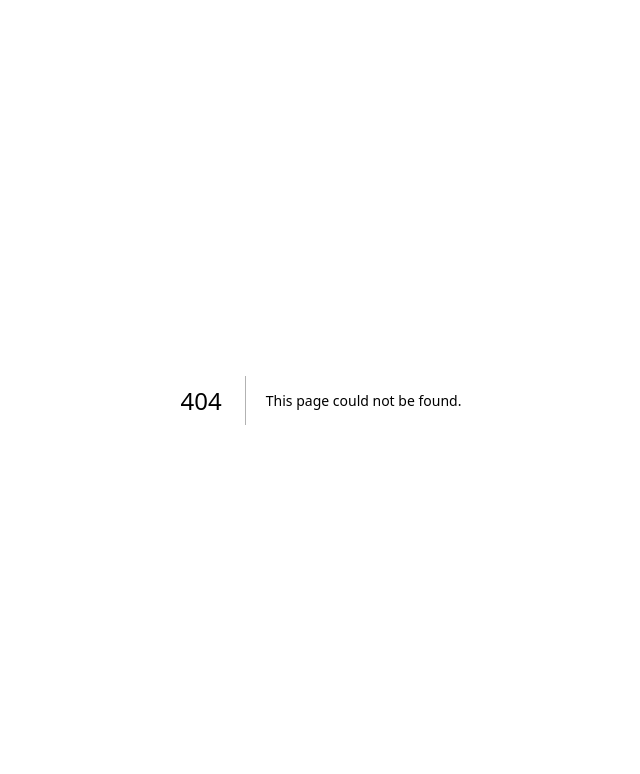
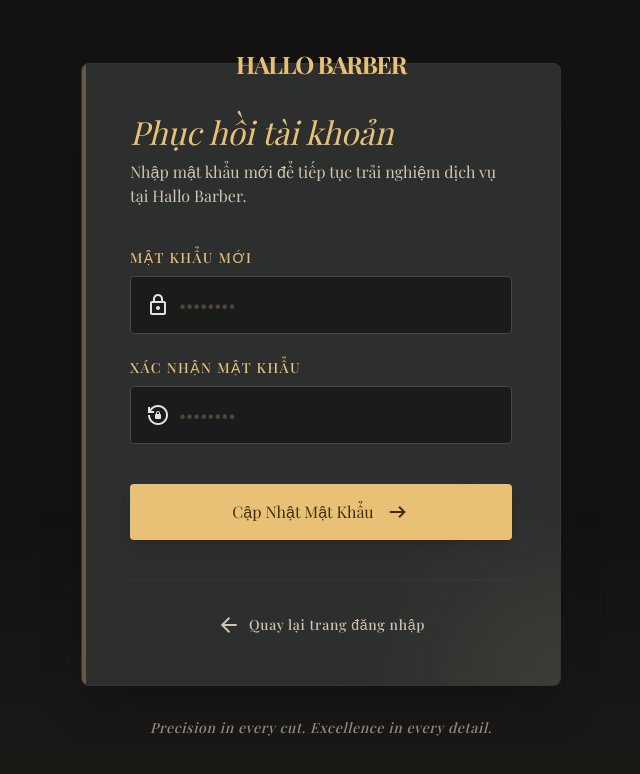
Before and after one commit to SonNHHE171238/Hallo-BarberShop-System, a Next.js app in the folder frontend/: page /reset-password in a window 1280 px wide. Before the commit this address had no page. Shown: the top 774 px of the page, without its empty margins (319-959 px from the left). Built offline with nearby package versions, Linux system fonts and the light colour scheme; a web font is replaced by a local one.

Commit message:
update resetpassword page

```diff
--- /dev/null
+++ b/frontend/src/app/reset-password/page.jsx
@@ -0,0 +1,10 @@
+export const metadata = {
+  title: 'Đặt Lại Mật Khẩu - HALLO BARBER',
+  description: 'Khôi phục mật khẩu tài khoản khách hàng',
+};
+
+import ResetPasswordPage from '@/page/auth/ResetPasswordPage';
+
+export default function Page() {
+  return <ResetPasswordPage />;
+}
--- /dev/null
+++ b/frontend/src/page/auth/ResetPasswordPage.jsx
@@ -0,0 +1,187 @@
+"use client";
+
+import React, { useState } from 'react';
+import Link from 'next/link';
+
+export default function ResetPasswordPage() {
+  const [newPassword, setNewPassword] = useState('');
+  const [confirmPassword, setConfirmPassword] = useState('');
+  const [status, setStatus] = useState('idle'); // 'idle', 'loading', 'success'
+  const [error, setError] = useState('');
+
+  const handleSubmit = (e) => {
+    e.preventDefault();
+    setError('');
+
+    if (newPassword !== confirmPassword) {
+      setError('Mật khẩu xác nhận không khớp. Vui lòng kiểm tra lại.');
+      return;
+    }
+
+    if (newPassword.length < 6) {
+      setError('Mật khẩu phải chứa ít nhất 6 ký tự.');
+      return;
+    }
+
+    setStatus('loading');
+
+    // Simulate API call
+    setTimeout(() => {
+      setStatus('success');
+    }, 1500);
+  };
+
+  return (
+    <div className="bg-surface-obsidian text-on-surface font-body-md overflow-x-hidden selection:bg-primary selection:text-on-primary">
+      <div className="relative min-h-screen flex items-center justify-center overflow-hidden p-4">
+
+        {/* Background Gradients */}
+        <div className="absolute inset-0 z-0 pointer-events-none">
+          <div className="absolute inset-0 bg-gradient-to-t from-surface-obsidian via-transparent to-surface-obsidian"></div>
+        </div>
+
+        {/* Brand Header */}
+        <div className="absolute top-12 left-1/2 -translate-x-1/2 z-20">
+          <Link href="/">
+            <h1 className="text-headline-md font-bold tracking-tighter text-primary uppercase">
+              HALLO BARBER
+            </h1>
+          </Link>
+        </div>
+
+        {/* Main Content Area */}
+        <main className="relative z-10 w-full max-w-[480px]">
+          <div className="glass-panel p-8 md:p-12 rounded-xl shadow-2xl relative overflow-hidden group border border-outline-variant/30">
+            {/* Decorative Side Line */}
+            <div className="absolute top-0 left-0 w-1 h-full bg-primary/30"></div>
+
+            <header className="mb-10 animate-fade-in-up">
+              <h2 className="font-playfair text-[32px] leading-tight text-primary-fixed-dim italic mb-2">
+                Phục hồi tài khoản
+              </h2>
+              <p className="text-on-surface-variant text-body-md">
+                Nhập mật khẩu mới để tiếp tục trải nghiệm dịch vụ tại Hallo Barber.
+              </p>
+            </header>
+
+            <form className="space-y-6 animate-fade-in-up" onSubmit={handleSubmit} style={{ animationDelay: '100ms' }}>
+              <div className="space-y-2">
+                <label className="block text-label-md text-primary uppercase tracking-widest" htmlFor="new_password">
+                  Mật khẩu mới
+                </label>
+                <div className="relative group">
+                  <span className="material-symbols-outlined absolute left-4 top-1/2 -translate-y-1/2 text-outline-gold transition-colors group-focus-within:text-primary">
+                    lock
+                  </span>
+                  <input
+                    className="w-full bg-surface-container-low border border-outline-variant rounded-lg py-4 pl-12 pr-4 text-on-surface placeholder:text-outline-variant focus:border-primary focus:ring-1 focus:ring-primary/50 transition-all duration-300 outline-none"
+                    id="new_password"
+                    name="new_password"
+                    placeholder="••••••••"
+                    required
+                    type="password"
+                    value={newPassword}
+                    onChange={(e) => {
+                      setNewPassword(e.target.value);
+                      setError('');
+                    }}
+                    disabled={status === 'loading' || status === 'success'}
+                  />
+                </div>
+              </div>
+
+              <div className="space-y-2">
+                <label className="block text-label-md text-primary uppercase tracking-widest" htmlFor="confirm_password">
+                  Xác nhận mật khẩu
+                </label>
+                <div className="relative group">
+                  <span className="material-symbols-outlined absolute left-4 top-1/2 -translate-y-1/2 text-outline-gold transition-colors group-focus-within:text-primary">
+                    lock_reset
+                  </span>
+                  <input
+                    className="w-full bg-surface-container-low border border-outline-variant rounded-lg py-4 pl-12 pr-4 text-on-surface placeholder:text-outline-variant focus:border-primary focus:ring-1 focus:ring-primary/50 transition-all duration-300 outline-none"
+                    id="confirm_password"
+                    name="confirm_password"
+                    placeholder="••••••••"
+                    required
+                    type="password"
+                    value={confirmPassword}
+                    onChange={(e) => {
+                      setConfirmPassword(e.target.value);
+                      setError('');
+                    }}
+                    disabled={status === 'loading' || status === 'success'}
+                  />
+                </div>
+              </div>
+
+              {/* Error Message */}
+              {error && (
+                <div className="text-error text-label-md animate-fade-in-up flex items-center gap-2">
+                  <span className="material-symbols-outlined text-[16px]">error</span>
+                  {error}
+                </div>
+              )}
+
+              <div className="pt-4">
+                <button
+                  className={`w-full font-headline-sm py-4 px-6 rounded-lg shadow-lg transition-all duration-300 flex items-center justify-center gap-3 group ${
+                    status === 'success'
+                      ? 'bg-green-600 text-white pointer-events-none'
+                      : 'bg-primary text-on-primary hover:bg-primary-fixed active:scale-95'
+                  }`}
+                  type="submit"
+                  disabled={status === 'loading' || status === 'success'}
+                >
+                  {status === 'idle' && (
+                    <>
+                      Cập Nhật Mật Khẩu
+                      <span className="material-symbols-outlined transition-transform group-hover:translate-x-1">
+                        arrow_right_alt
+                      </span>
+                    </>
+                  )}
+                  {status === 'loading' && (
+                    <>
+                      <span className="material-symbols-outlined animate-spin">progress_activity</span>
+                      Đang cập nhật...
+                    </>
+                  )}
+                  {status === 'success' && (
+                    <>
+                      <span className="material-symbols-outlined" style={{ fontVariationSettings: "'FILL' 1" }}>check_circle</span>
+                      Thành công!
+                    </>
+                  )}
+                </button>
+              </div>
+            </form>
+
+            <div className="mt-10 pt-8 border-t border-outline-variant/30 text-center animate-fade-in-up" style={{ animationDelay: '200ms' }}>
+              <Link
+                className="text-label-md text-on-surface-variant hover:text-primary transition-colors duration-300 flex items-center justify-center gap-2"
+                href="/login/customer"
+              >
+                <span className="material-symbols-outlined text-[18px]">arrow_back</span>
+                Quay lại trang đăng nhập
+              </Link>
+            </div>
+
+            {/* Glowing orb bottom right */}
+            <div className="absolute -bottom-24 -right-24 w-48 h-48 bg-primary/10 rounded-full blur-[64px] pointer-events-none"></div>
+          </div>
+
+          <footer className="mt-8 text-center animate-fade-in-up" style={{ animationDelay: '300ms' }}>
+            <p className="text-label-md font-playfair text-outline italic">
+              Precision in every cut. Excellence in every detail.
+            </p>
+          </footer>
+        </main>
+
+        <div className="fixed bottom-0 left-0 w-full h-[300px] pointer-events-none opacity-20">
+          <div className="absolute bottom-0 w-full h-full bg-gradient-to-t from-primary/20 to-transparent"></div>
+        </div>
+      </div>
+    </div>
+  );
+}
```
